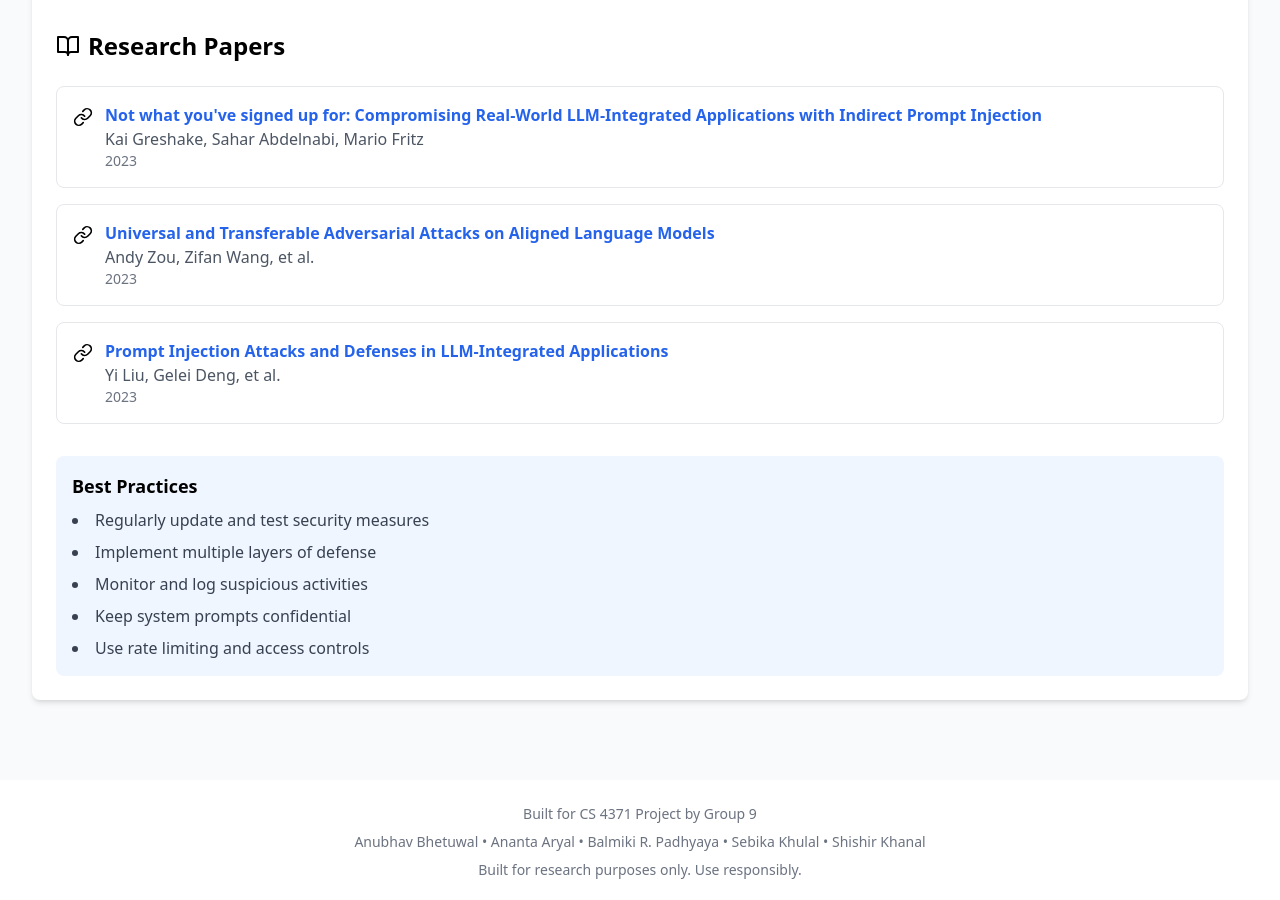
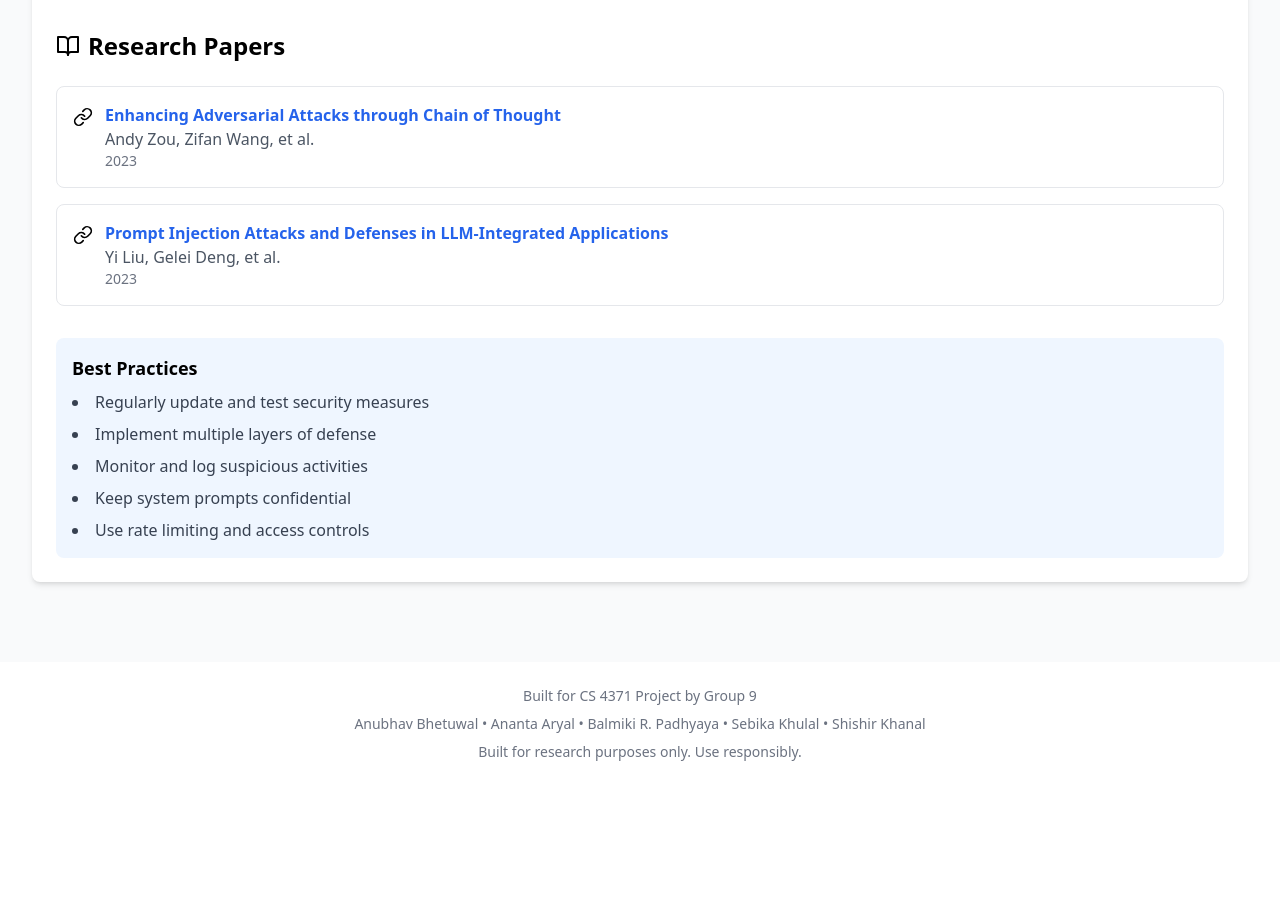
Before and after one commit to abhetu/LLM-Prompt-Injection-Tester, a React (Vite) app: page / in a window 1280 px wide. Shown: the part 1236-2136 px from the top of the page. After the commit the page ends 2022 px from the top, so only its background shows below. Built offline with nearby package versions, Linux system fonts and the light colour scheme.

Commit message:
Update MitigationGuide.tsx

```diff
--- a/src/components/MitigationGuide.tsx
+++ b/src/components/MitigationGuide.tsx
@@ -27,15 +27,9 @@ export default function MitigationGuide() {
 
   const researchPapers = [
     {
-      title: "Not what you've signed up for: Compromising Real-World LLM-Integrated Applications with Indirect Prompt Injection",
-      authors: "Kai Greshake, Sahar Abdelnabi, Mario Fritz",
-      url: "https://arxiv.org/abs/2310.13201",
-      year: 2023
-    },
-    {
-      title: "Universal and Transferable Adversarial Attacks on Aligned Language Models",
+      title: "Enhancing Adversarial Attacks through Chain of Thought",
       authors: "Andy Zou, Zifan Wang, et al.",
-      url: "https://arxiv.org/abs/2307.15043",
+      url: "https://arxiv.org/abs/2410.21791",
       year: 2023
     },
     {
```
